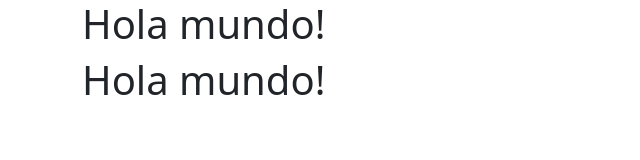
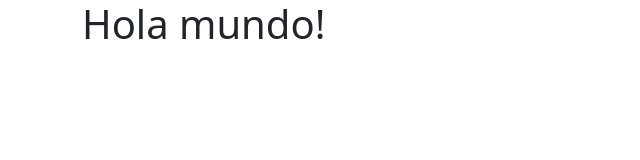
Before and after one commit to DanielSagua/Holamundo, a plain HTML site: page index.html in a window 1280 px wide. Shown: the whole page, without its empty margins (0-640 px from the left). Drawn offline with nearby package versions, Linux system fonts and the light colour scheme.

Commit message:
un hola de otra rama

```diff
--- a/index.html
+++ b/index.html
@@ -12,7 +12,6 @@
 <body>
     <div class="container">
         <h1>Hola mundo!</h1>
-                <h1>Hola mundo!</h1>
     </div>
 
 
```
